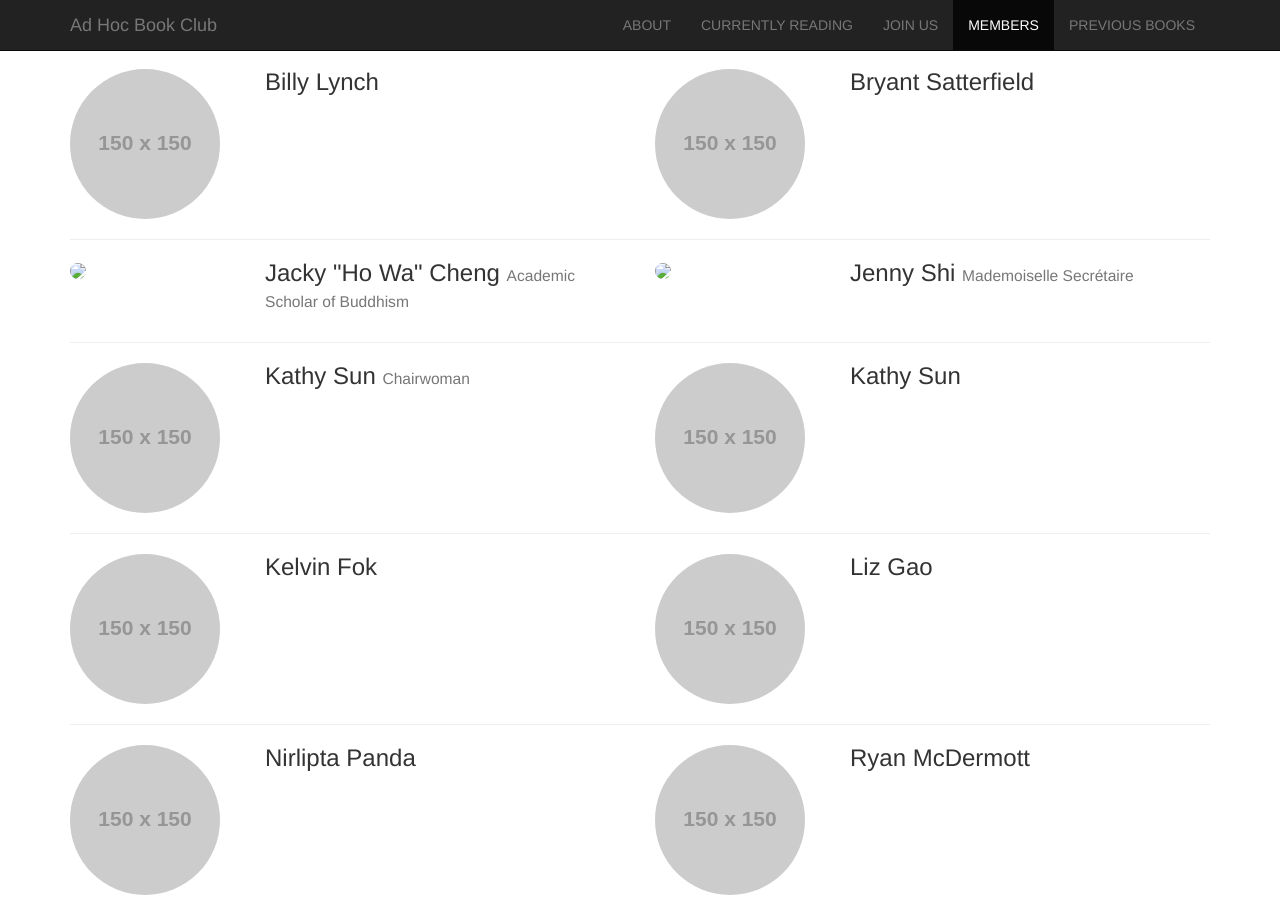
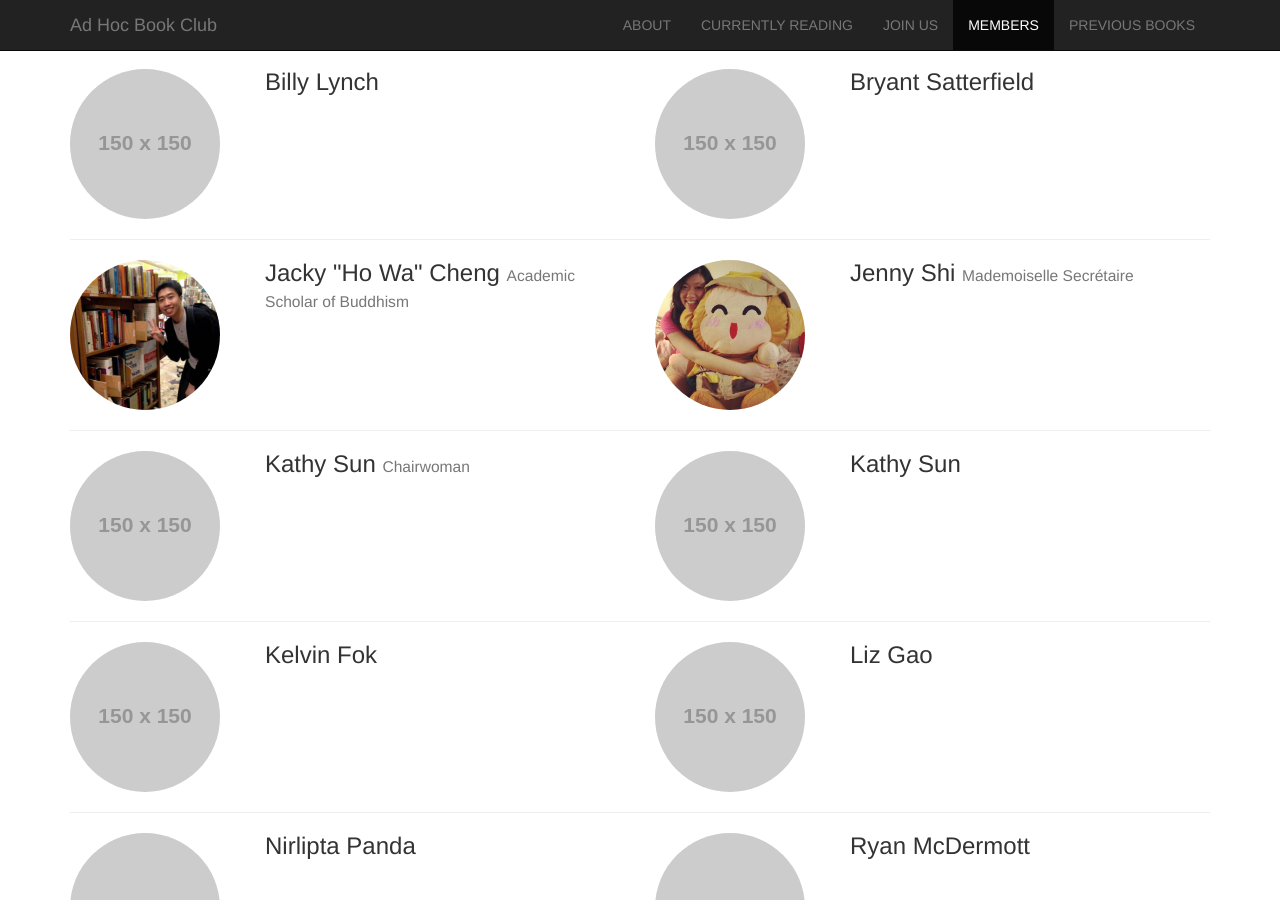
Before and after one commit to adhocbookclub/adhocbookclub.github.io, a Jekyll site: the page built from members.html, in a window 1280 px wide and 900 px high, scrolled down 555 px. Built offline with Jekyll 4.4.1, drawn with Linux system fonts in a browser that asks for light colours; nearby versions of some CDN libraries; Markdown is read by kramdown in place of the engine named in the settings.

Commit message:
fixed broken images

```diff
--- a/members.html
+++ b/members.html
@@ -58,7 +58,7 @@ subtitle: we are awesome people.
 
 <div class="row">
   <div class="col-md-2">
-    <img class="img-circle" src="img/members/hwc.jpg" width="150">
+    <img class="img-circle" src="/img/members/hwc.jpg" width="150">
   </div>
   <div class="col-md-4">
     <h3 class="members-heading">Jacky "Ho Wa" Cheng <small>Academic Scholar of Buddhism</small></h3>
@@ -74,7 +74,7 @@ subtitle: we are awesome people.
     </ul>
   </div>
   <div class="col-md-2">
-    <img class="img-circle" src="img/members/jenny.jpg" width="150">
+    <img class="img-circle" src="/img/members/jenny.jpg" width="150">
   </div>
   <div class="col-md-4">
     <h3 class="members-heading">Jenny Shi <small>Mademoiselle Secrétaire</small></h3>
```
